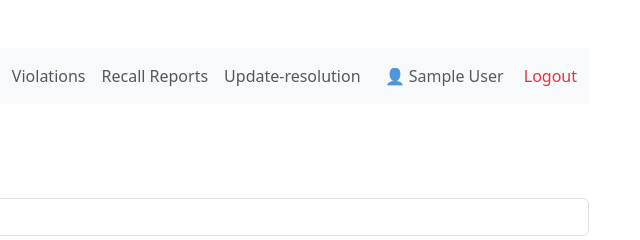
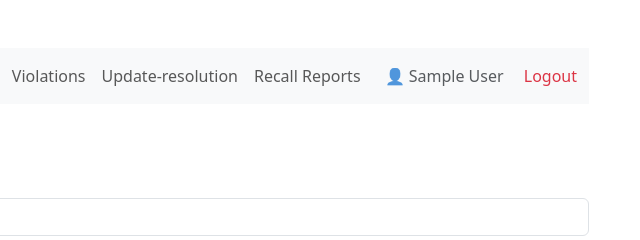
Before and after one commit to tiramitree/cpsc, a website: page public/import-listings.html in a window 1280 px wide. Shown: the top 240 px of the page, 609-1249 px from the left. Drawn offline with nearby package versions, Linux system fonts and the light colour scheme; sample sign-in values are in the browser's storage.

Commit message:
7.0.2 beta

```diff
--- a/public/import-listings.html
+++ b/public/import-listings.html
@@ -20,8 +20,8 @@
         <ul class="navbar-nav ms-auto">
           <li class="nav-item"><a class="nav-link" href="import-listings.html">Import Listings</a></li>
           <li class="nav-item"><a class="nav-link" href="violations.html">Violations</a></li>
+          <li class="nav-item"><a class="nav-link" href="update-resolution.html">Update-resolution</a></li>
           <li class="nav-item"><a class="nav-link" href="external-report.html">Recall Reports</a></li>
-          <li class="nav-item"><a class="nav-link" href="update-resolution.html">Update-resolution</a></li>
         </ul>
         <span class="navbar-text text-muted ms-3">
           <span id="userDisplay"></span>
```
Also changed, not shown: public/external-report.html (+1 -0 lines), public/import-recalls.html (+1 -0 lines), public/manager-dashboard.html (+1 -0 lines), public/recall-detail.html (+1 -0 lines), public/recalls.html (+1 -0 lines), public/shortlist.html (+1 -0 lines), public/violations.html (+1 -0 lines).
